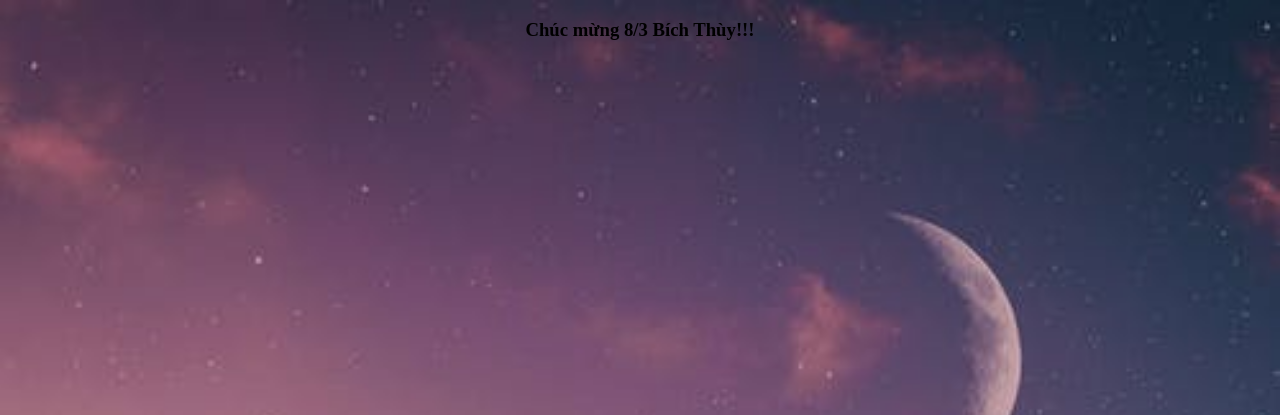
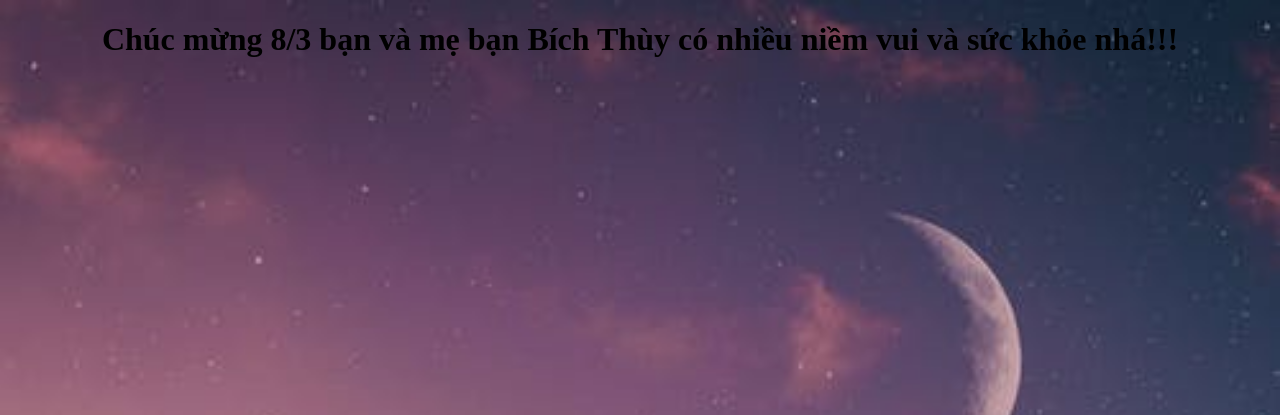
Before and after one commit to pdanh2682000/IrisWebApp, a Flask app: page / in a window 1280 px wide. Shown: the top 415 px of the page. Run offline with Flask 2, Linux system fonts and the light colour scheme.

Commit message:
Update home.html

```diff
--- a/templates/home.html
+++ b/templates/home.html
@@ -4,9 +4,11 @@
     <meta charset="UTF-8">
     <meta http-equiv="X-UA-Compatible" content="IE=edge">
     <meta name="viewport" content="width=device-width, initial-scale=1.0">
-    <title>Classification Iris</title>
+    <title>8/3</title>
+
     <style>
         body {
+            background-color: pink;
             background-image: url("background.jpeg");
             background-repeat: no-repeat;
             background-size: 100% auto;
@@ -91,6 +93,23 @@
             </div>
         </form>
     </div> -->
-    <h3 style="text-align:center;">Chúc mừng 8/3 Bích Thùy!!!</h3>
+    <h1 style="text-align:center;" id="textHighlight">Chúc mừng 8/3 bạn và mẹ bạn Bích Thùy có nhiều niềm vui và sức khỏe nhá!!!</h1>
+    <script type="text/javascript">
+        obj = document.getElementById("textHighlight");
+        obj.style.color = "pink";
+        setInterval(changeColor, 500);
+
+        function changeColor() {
+            if (obj.style.color == "black") {
+                obj.style.color = "purple";
+            } else if (obj.style.color == "purple") {
+                obj.style.color = "orange";
+            } else if (obj.style.color == "orange") {
+                obj.style.color = "brown";
+            } else {
+                obj.style.color = "black";
+            }
+        }
+    </script>
 </body>
 </html>
```
